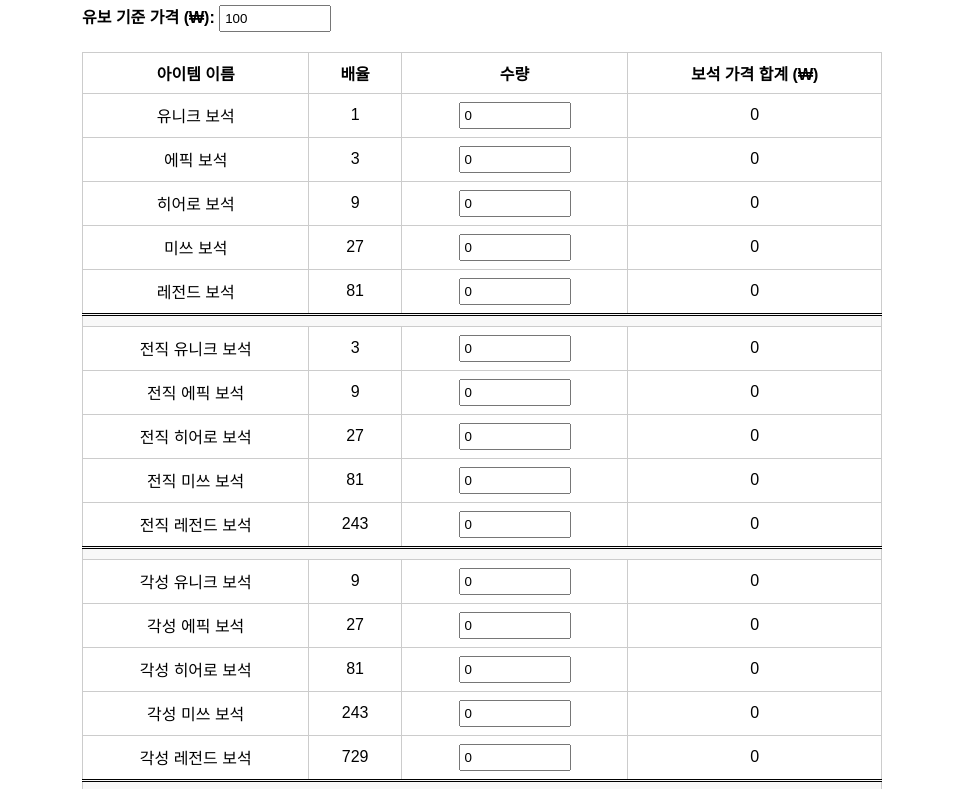
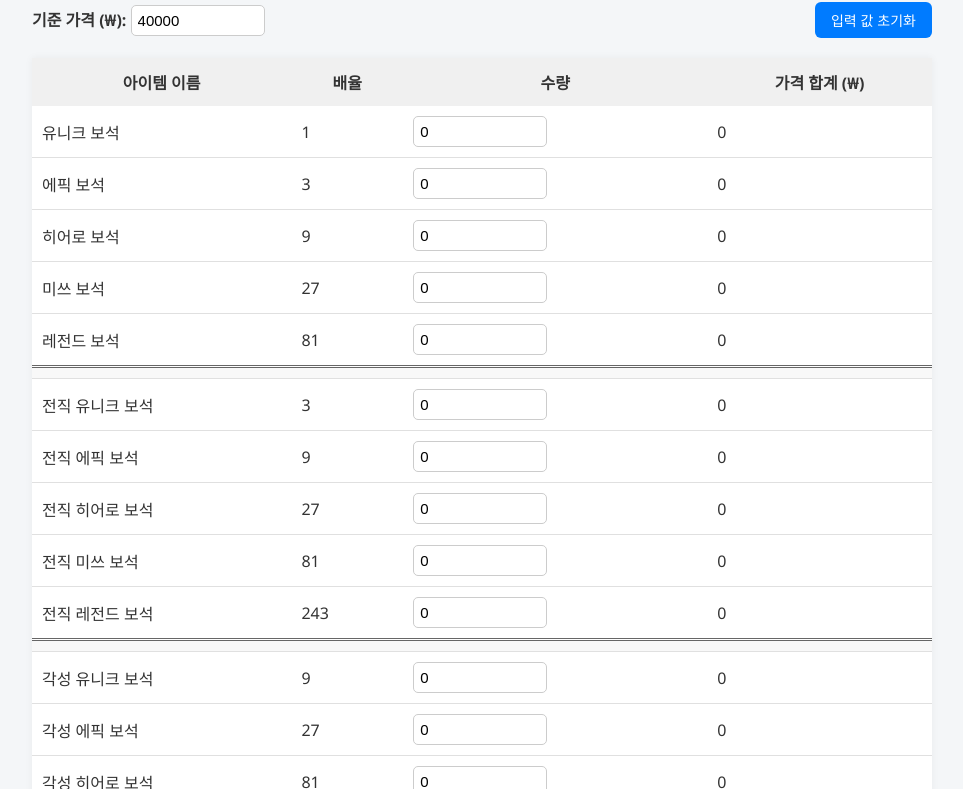
Before and after one commit to Testone-1/CalcMini, a plain HTML site: page index.html in a window 1280 px wide. Shown: the part 105-894 px from the top of the page, without its empty margins (158-1121 px from the left). Drawn offline with Linux system fonts and the light colour scheme.

Commit message:
Update index.html

```diff
--- a/index.html
+++ b/index.html
@@ -5,39 +5,84 @@
   <title>보석 가격 계산기_By 꽃게랑</title>
   <style>
     body {
-      font-family: sans-serif;
-      padding: 20px;
-      max-width: 800px;
+      font-family: 'Segoe UI', sans-serif;
+      background-color: #f4f6f8;
+      padding: 30px;
+      max-width: 900px;
       margin: auto;
+      color: #333;
     }
+
     h1 {
       text-align: center;
+      margin-bottom: 10px;
+      color: #222;
     }
+
+    .controls {
+      display: flex;
+      justify-content: space-between;
+      align-items: center;
+      margin-bottom: 20px;
+    }
+
     label {
-      display: block;
-      margin-bottom: 10px;
       font-weight: bold;
+      font-size: 16px;
     }
+
     input[type="number"] {
-      width: 100px;
-      padding: 4px;
+      padding: 6px;
+      font-size: 15px;
+      width: 120px;
+      border: 1px solid #ccc;
+      border-radius: 5px;
     }
+
+    button {
+      padding: 8px 16px;
+      background-color: #007BFF;
+      color: white;
+      border: none;
+      border-radius: 6px;
+      font-size: 14px;
+      cursor: pointer;
+      transition: background-color 0.2s;
+    }
+
+    button:hover {
+      background-color: #0056b3;
+    }
+
     table {
       width: 100%;
       border-collapse: collapse;
-      margin-top: 20px;
+      background-color: white;
+      box-shadow: 0 0 8px rgba(0, 0, 0, 0.05);
     }
-    th, td {
-      border: 1px solid #ccc;
-      padding: 8px;
-      text-align: center;
+
+    th {
+      background-color: #f0f0f0;
+      padding: 12px;
+      font-weight: 600;
     }
+
+    td {
+      padding: 10px;
+      border-bottom: 1px solid #e0e0e0;
+    }
+
+    tr:hover td {
+      background-color: #fafafa;
+    }
+
     .divider td {
-      border-top: 3px double #000;
+      border-top: 3px double #666;
+      background-color: #f8f8f8;
+      height: 10px;
       padding: 0;
-      height: 10px;
-      background-color: #f8f8f8;
     }
+
     .totals {
       margin-top: 20px;
       font-size: 18px;
@@ -49,10 +94,13 @@
 <body>
   <h1>보석 계산기</h1>
 
-  <label>
-    유보 기준 가격 (₩):
-    <input type="number" id="basePrice" value="100" min="0" onchange="calculate()">
-  </label>
+  <div class="controls">
+    <label>
+      기준 가격 (₩):
+      <input type="number" id="basePrice" value="40000" min="0" onchange="calculate()">
+    </label>
+    <button onclick="resetInputs()">입력 값 초기화</button>
+  </div>
 
   <table>
     <thead>
@@ -60,7 +108,7 @@
         <th>아이템 이름</th>
         <th>배율</th>
         <th>수량</th>
-        <th>보석 가격 합계 (₩)</th>
+        <th>가격 합계 (₩)</th>
       </tr>
     </thead>
     <tbody id="itemTable"></tbody>
@@ -102,7 +150,7 @@
 
     const tbody = document.getElementById("itemTable");
 
-    // HTML 테이블 생성
+    // 테이블 행 생성
     items.forEach(item => {
       const tr = document.createElement("tr");
 
@@ -133,7 +181,8 @@
         if (row.classList.contains("divider")) return;
 
         const multiplier = parseFloat(row.dataset.multiplier) || 0;
-        const qty = parseInt(row.cells[2].querySelector("input").value) || 0;
+        const qtyInput = row.cells[2].querySelector("input");
+        const qty = parseInt(qtyInput.value) || 0;
         const points = multiplier * qty;
         const price = points * basePrice;
 
@@ -146,6 +195,17 @@
       document.getElementById("totalPrice").textContent = totalPrice.toLocaleString();
     }
 
+    function resetInputs() {
+      document.getElementById("basePrice").value = 100;
+      const rows = tbody.querySelectorAll("tr");
+      rows.forEach(row => {
+        if (row.classList.contains("divider")) return;
+        const qtyInput = row.cells[2].querySelector("input");
+        qtyInput.value = 0;
+      });
+      calculate();
+    }
+
     window.onload = calculate;
   </script>
 </body>
```
